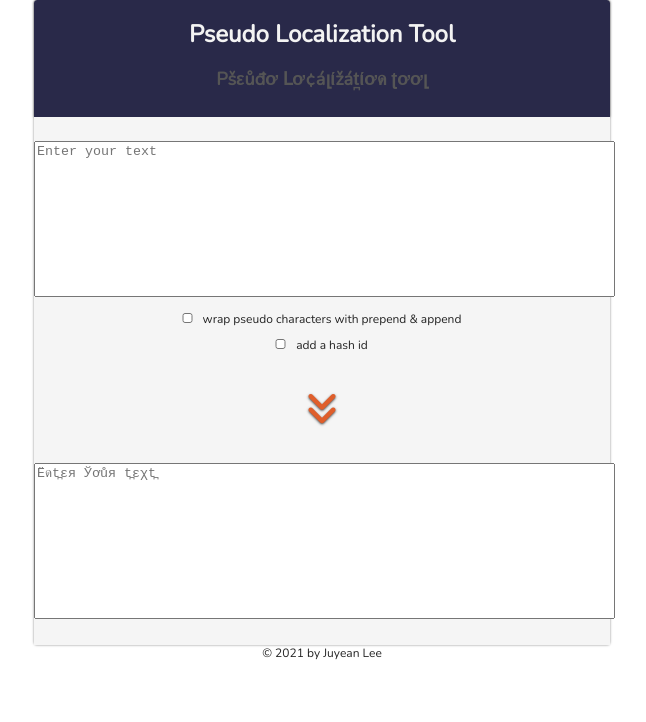
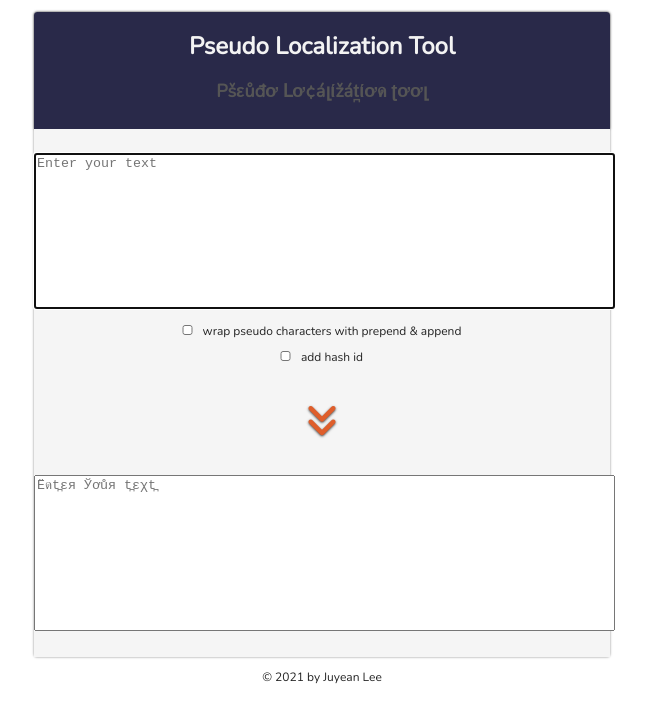
Before and after one commit to juyeana/pseudoLocalization, a React (Create React App) app in the folder client/: page / in a window 1280 px wide. Shown: the top 722 px of the page, without its empty margins (318-964 px from the left). Built offline with nearby package versions, Linux system fonts and the light colour scheme.

Commit message:
implement pseudo localization features

```diff
--- a/client/src/layouts/Footer.js
+++ b/client/src/layouts/Footer.js
@@ -1,5 +1,5 @@
 import React from 'react';
 
 export default function footer() {
-  return <div>&copy; {new Date().getFullYear()} by Juyean Lee</div>;
+  return <div className="u-margin-top-small">&copy; {new Date().getFullYear()} by Juyean Lee</div>;
 }
--- a/client/src/layouts/Landing.js
+++ b/client/src/layouts/Landing.js
@@ -1,9 +1,48 @@
 import React, { Component } from 'react';
+import axios from 'axios';
 
-export default class Landing extends Component {
+class Landing extends Component {
+  constructor() {
+    super();
+    this.state = {
+      inputStr: '',
+      wrapperChecked: null,
+      idChecked: null,
+      alteredText: '',
+    };
+  }
+  onChange(e) {
+    this.setState({ [e.target.name]: e.target.value });
+
+    if (e.target.checked) this.setState({ [e.target.id]: e.target.checked });
+    else this.setState({ [e.target.id]: null });
+  }
+
+  onSubmit(e) {
+    e.preventDefault();
+    const text = {
+      inputStr: this.state.inputStr,
+      wrapperChecked: this.state.wrapperChecked,
+      idChecked: this.state.idChecked,
+    };
+
+
+    axios
+      .post('/api/v1/pseudo', text)
+      .then((res) => {
+        this.setState({ alteredText: res.data });
+      })
+      .catch((err) => {
+        this.setState({ alteredText:''})
+      });
+  }
+
   render() {
+    const selectAllText = (e) => {
+      e.target.select();
+    };
     return (
-      <div className='row'>
+      <div className='row  u-margin-top-small'>
         <div className='main-section'>
           <div className='content-head'>
             <div className='heading-primary heading-primary--main'>
@@ -14,37 +53,36 @@ export default class Landing extends Component {
             </div>
           </div>
           <div className='content-body'>
-            <form>
+            <form onSubmit={this.onSubmit.bind(this)} className='form'>
               <textarea
-                id='input-text'
-                autofocus
+                onChange={this.onChange.bind(this)}
+                // id='inputStr'
+                autoFocus
                 rows='10'
                 cols='70'
-                name='input-text'
+                name='inputStr'
                 placeholder='Enter your text'
               ></textarea>
               <br />
               <input
+                onChange={this.onChange.bind(this)}
                 className='u-margin-top-small '
                 type='checkbox'
                 id='wrapperChecked'
-                value='true'
-                name='wrapperChecked'
               />
-              <lable className='checkbox-label' for='wrapperChecked'>
+              <label className='checkbox-label' htmlFor='wrapperChecked'>
                 wrap pseudo characters with prepend & append
-              </lable>
+              </label>
               <br />
               <input
+                onChange={this.onChange.bind(this)}
                 className='u-margin-top-small'
                 type='checkbox'
                 id='idChecked'
-                value='true'
-                name='idChecked'
               />
-              <lable className='checkbox-label' for='idChecked'>
-                add a hash id
-              </lable>
+              <label className='checkbox-label' htmlFor='idChecked'>
+                add hash id
+              </label>
               <div className='sendText u-margin-both-small'>
                 <button type='submit'>
                   <i className='fas fa-angle-double-down arrow'></i>
@@ -52,12 +90,12 @@ export default class Landing extends Component {
               </div>
 
               <textarea
-                readonly
-                id='altered-text'
-                autofocus
+                onClick={selectAllText}
+                readOnly
                 rows='10'
                 cols='70'
-                name='altered-text'
+                name='alteredText'
+                defaultValue={this.state.alteredText}
                 placeholder='Ёดt̪εя Ўơůя t̪εχt̪'
               ></textarea>
             </form>
@@ -67,3 +105,5 @@ export default class Landing extends Component {
     );
   }
 }
+
+export default Landing;
```
Also changed, not shown: 1 other file (tests, documents, lock files or other folders).
